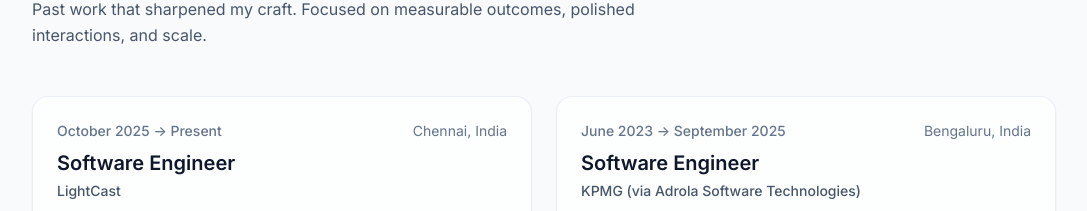
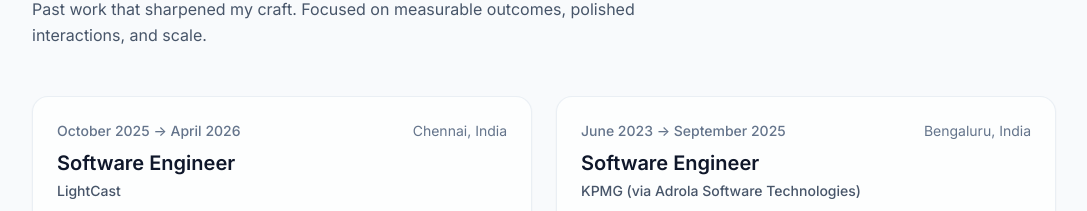
Before and after one commit to pavan-badavath/my-portfolio, a React (Vite) app: page / in a window 1280 px wide. Shown: the part 1539-1750 px from the top of the page, without its empty margins (96-1183 px from the left). Built offline with nearby package versions, Linux system fonts and the light colour scheme.

Commit message:
updated the email and location

```diff
--- a/src/data/resume.ts
+++ b/src/data/resume.ts
@@ -48,8 +48,8 @@ export const resume: Resume = {
     'Frontend Developer with 3+ years of experience building scalable, high-performance web applications using React.js, Next.js, TypeScript, and Redux Toolkit. Proven ability to translate complex UI/UX designs into pixel-perfect, responsive interfaces and integrate RESTful APIs and GraphQL for seamless data-driven experiences. Experienced in leveraging AI-powered developer tools such as GitHub Copilot and Cursor AI, along with OpenAI API for LLM integration and prompt engineering to enhance development efficiency and build intelligent features. Skilled in performance optimization, micro-frontend architecture, and modern development practices, delivering robust and production-ready applications. Strong foundation in HTML5, CSS3, SASS, and JavaScript (ES6+), with hands-on experience in testing (Jest, React Testing Library), CI/CD pipelines, and Agile environments.',
   photo: profileImg,
   contact: {
-    email: 'badavathpavannayak30@gmail.com',
-    location: 'Chennai, Tamil Nadu, India',
+    email: 'pavanbadavath01@gmail.com',
+    location: 'Bengaluru, Karnataka, India',
     github: 'https://github.com/pavan-badavath',
     linkedIn: 'https://linkedin.com/in/pavan-nayak-badavath-961a38372',
   },
@@ -58,7 +58,7 @@ export const resume: Resume = {
       company: 'LightCast',
       role: 'Software Engineer',
       start: 'October 2025',
-      end: 'Present',
+      end: 'April 2026',
       location: 'Chennai, India',
       bullets: [
         'Architected and delivered a full-stack SaaS dashboard for an EdTech startup using Next.js 16 (App Router), TypeScript, and Tailwind CSS, integrated with Node.js/Express backend and MongoDB, serving 2,000+ active users within the first month of launch.',
```
